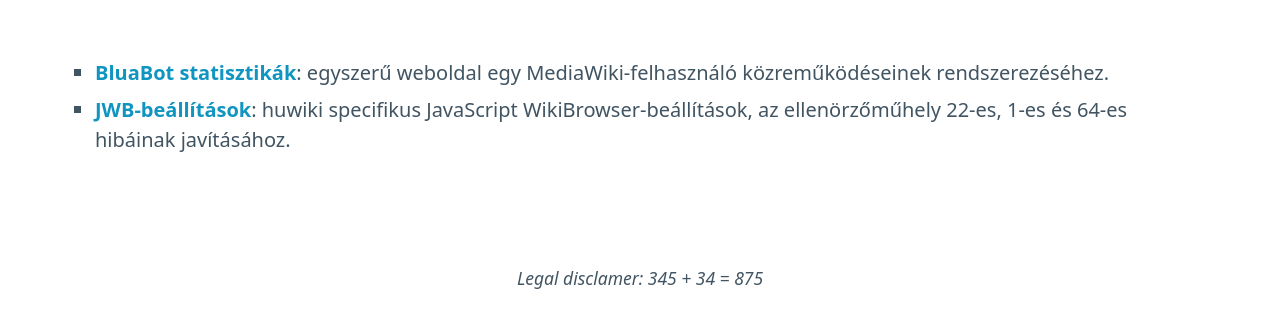
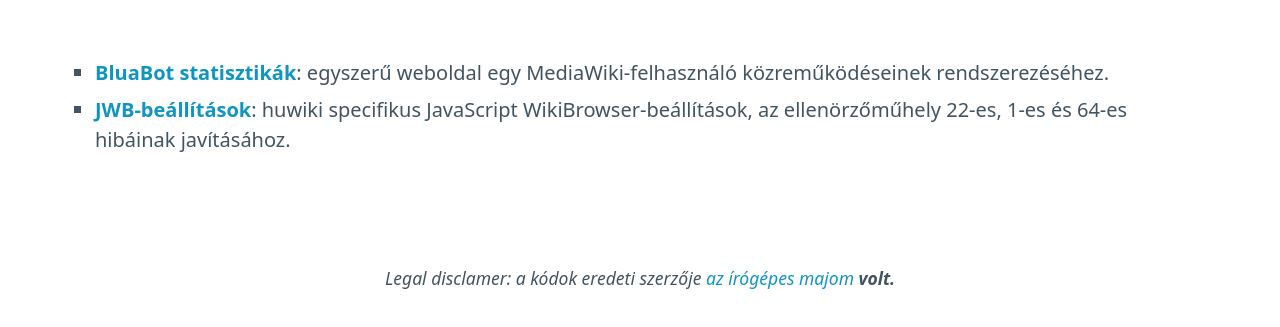
Before and after one commit to blualago/blualago.github.io, a plain HTML site: page index.html in a window 1280 px wide. Shown: the part 145-472 px from the top of the page. Drawn offline with nearby package versions, Linux system fonts and the light colour scheme; no server answers.

Commit message:
Update index.html

```diff
--- a/index.html
+++ b/index.html
@@ -27,19 +27,4 @@
   </body>
 
   <small><i><center>
-Legal disclamer:
-<span id="mathFact">Loading math fact...</span>
-</center></i>
-
-<script>
-    fetch('http://numbersapi.com/random/math')
-        .then(response => response.text())
-        .then(data => {
-            document.getElementById('mathFact').innerHTML = data;
-        })
-        .catch(error => {
-            console.error('Error:', error);
-            document.getElementById('mathFact').innerHTML = '345 + 34 = 875';
-        });
-</script>
-</html>
+Legal disclamer: a kódok eredeti szerzője <a href="https://hu.wikipedia.org/wiki/V%C3%A9gtelen_sok_majom_%C3%A9s_%C3%ADr%C3%B3g%C3%A9p_t%C3%A9tele">az írógépes majom<b></a> volt.  </html>
```
